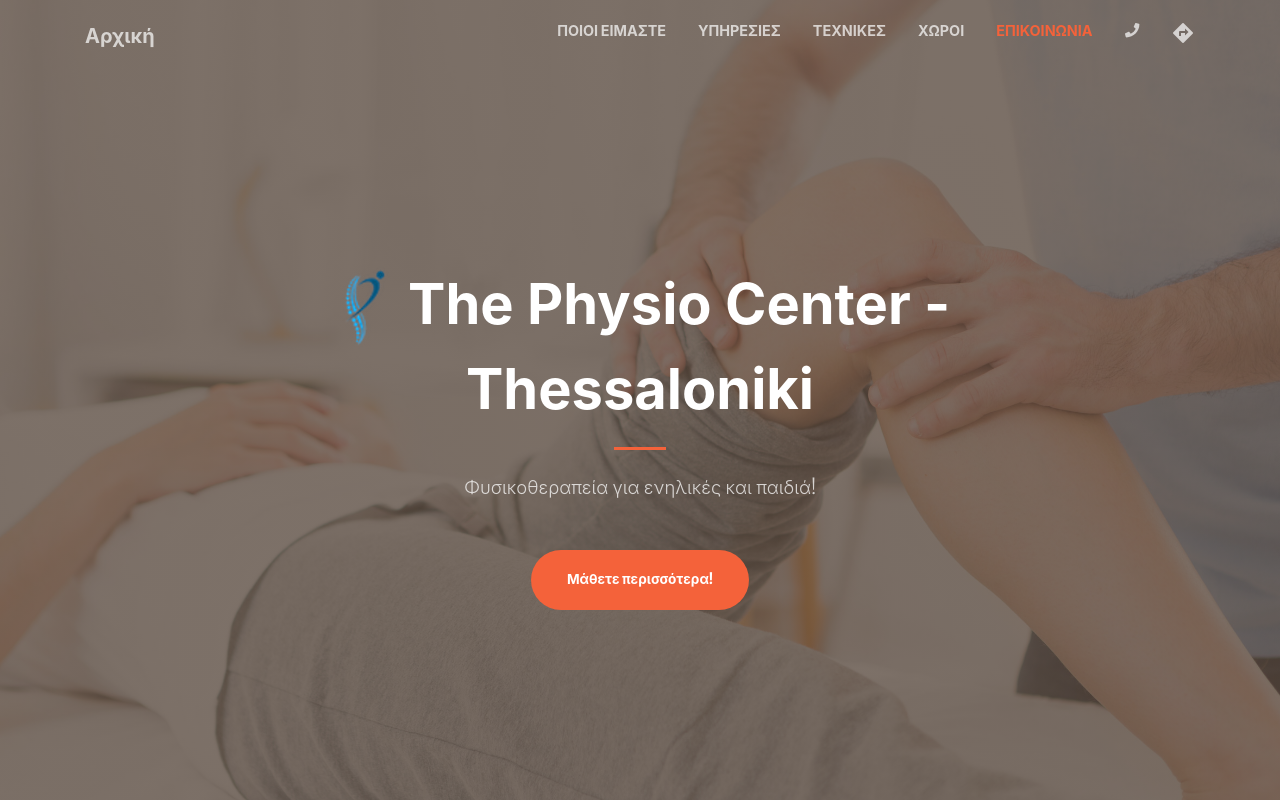
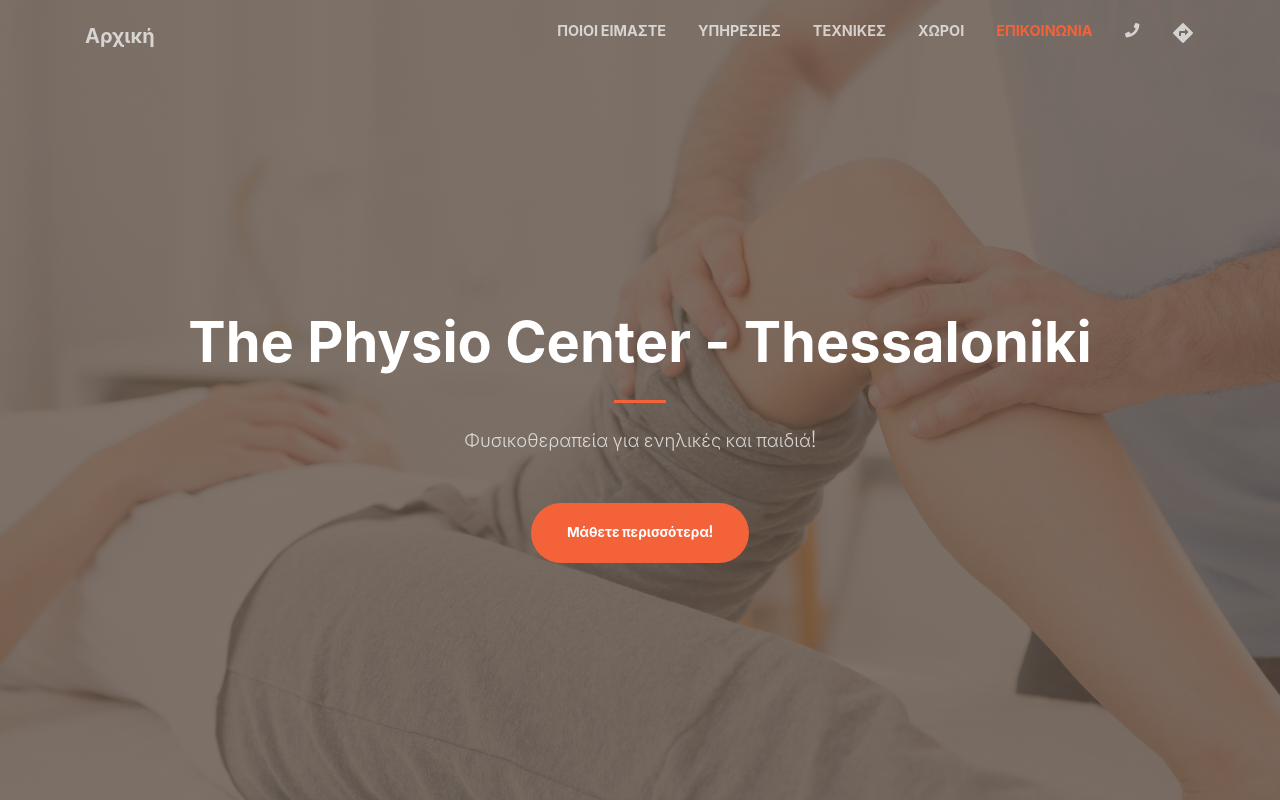
Before and after one commit to Julio-M/physiocenter, a plain HTML site: page index.html in a window 1280 px wide. Shown: the top 800 px of the page. Drawn offline with nearby package versions, Linux system fonts and the light colour scheme; a web font is replaced by a local one.

Commit message:
logo removed

```diff
--- a/index.html
+++ b/index.html
@@ -47,7 +47,7 @@
             <div class="container h-100">
                 <div class="row h-100 align-items-center justify-content-center text-center">
                     <div class="col-lg-10 align-self-end">
-                        <h1 class="text text-white font-weight-bold"><img src="static/assets/img/logo1.png" alt="Italian Trulli"> The Physio Center - Thessaloniki</h1>
+                        <h1 class="text text-white font-weight-bold">The Physio Center - Thessaloniki</h1>
                         <hr class="divider my-4" />
                     </div>
                     <div class="col-lg-8 align-self-baseline">
```
